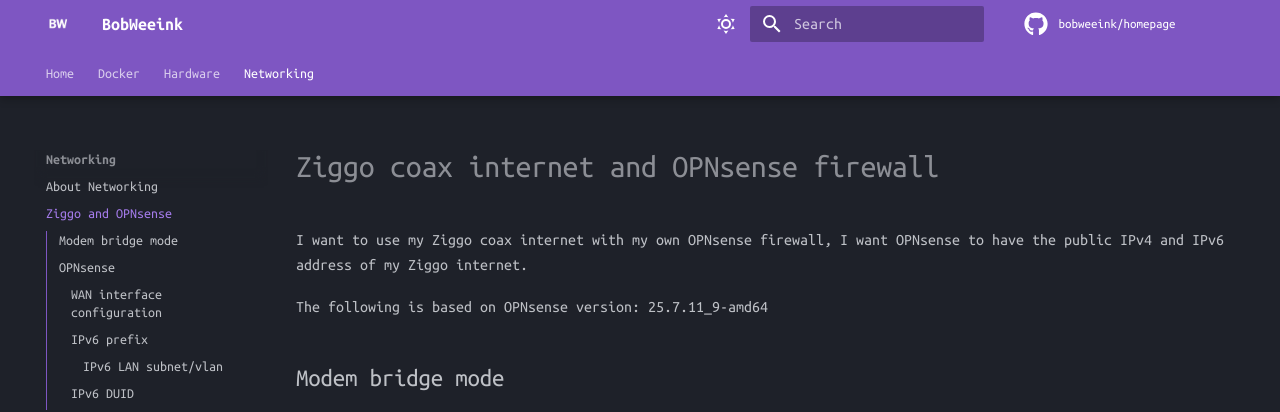
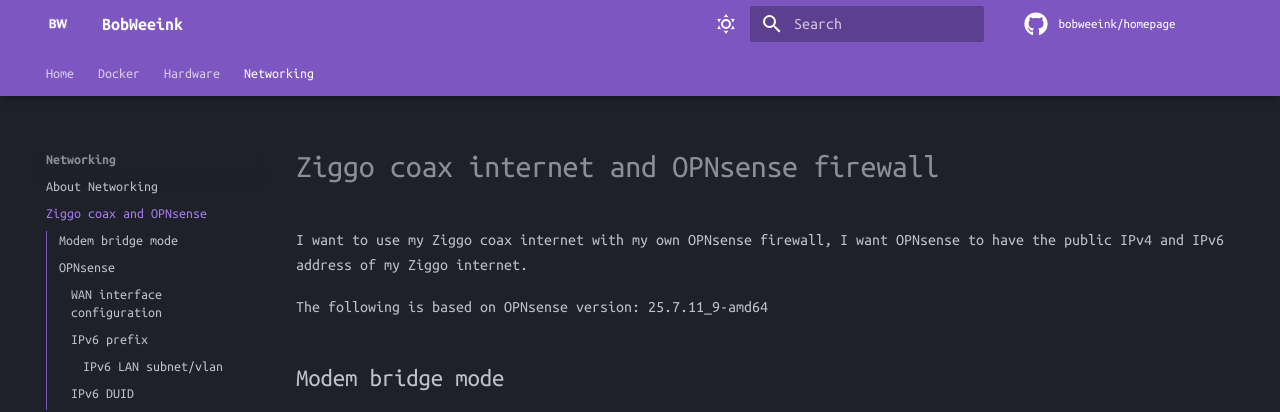
Before and after one commit to bobweeink/homepage, an MkDocs documentation site: the page built from docs/networking/ziggo-coax-opnsense.md, in a window 1280 px wide. Shown: the top 412 px of the page. Built offline with MkDocs 1.6.1 and Material for MkDocs 9.7.7, drawn with Linux system fonts in a browser that asks for light colours; comment, search, counter and statistics services are not loaded.

Commit message:
title change for ziggo coax and OPNsense

```diff
--- a/mkdocs.yml
+++ b/mkdocs.yml
@@ -100,6 +100,6 @@
     - Silent PC Workstation: hardware/silent-pc-workstation.md
 - Networking:
     - About Networking: networking/index.md
-    - Ziggo and OPNsense: networking/ziggo-coax-opnsense.md
+    - Ziggo coax and OPNsense: networking/ziggo-coax-opnsense.md
     - KPN fiber and OPNsense: networking/kpn-fiber-opnsense.md
     - Ziggo coax internet vs KPN fiber internet: networking/ziggo-coax-vs-kpn-fiber.md
```
